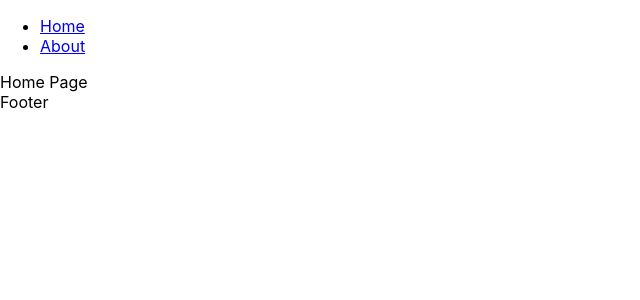
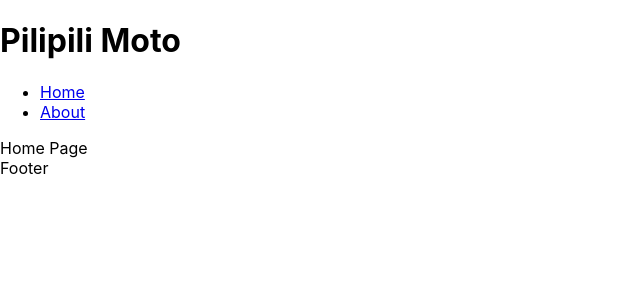
Before and after one commit to KoryrKoryr/Pepper-Shop-App, a React (Create React App) app in the folder pilipili-moto/: page / in a window 1280 px wide. Shown: the top 300 px of the page, without its empty margins (0-640 px from the left). Built offline with nearby package versions, Linux system fonts and the light colour scheme.

Commit message:
Added header component

```diff
--- a/pilipili-moto/src/components/Header.js
+++ b/pilipili-moto/src/components/Header.js
@@ -4,6 +4,7 @@ import { Link } from "react-router-dom";
 function Header() {
   return (
     <header>
+      <h1>Pilipili Moto</h1>
       <nav>
         <ul>
           <li>
```
